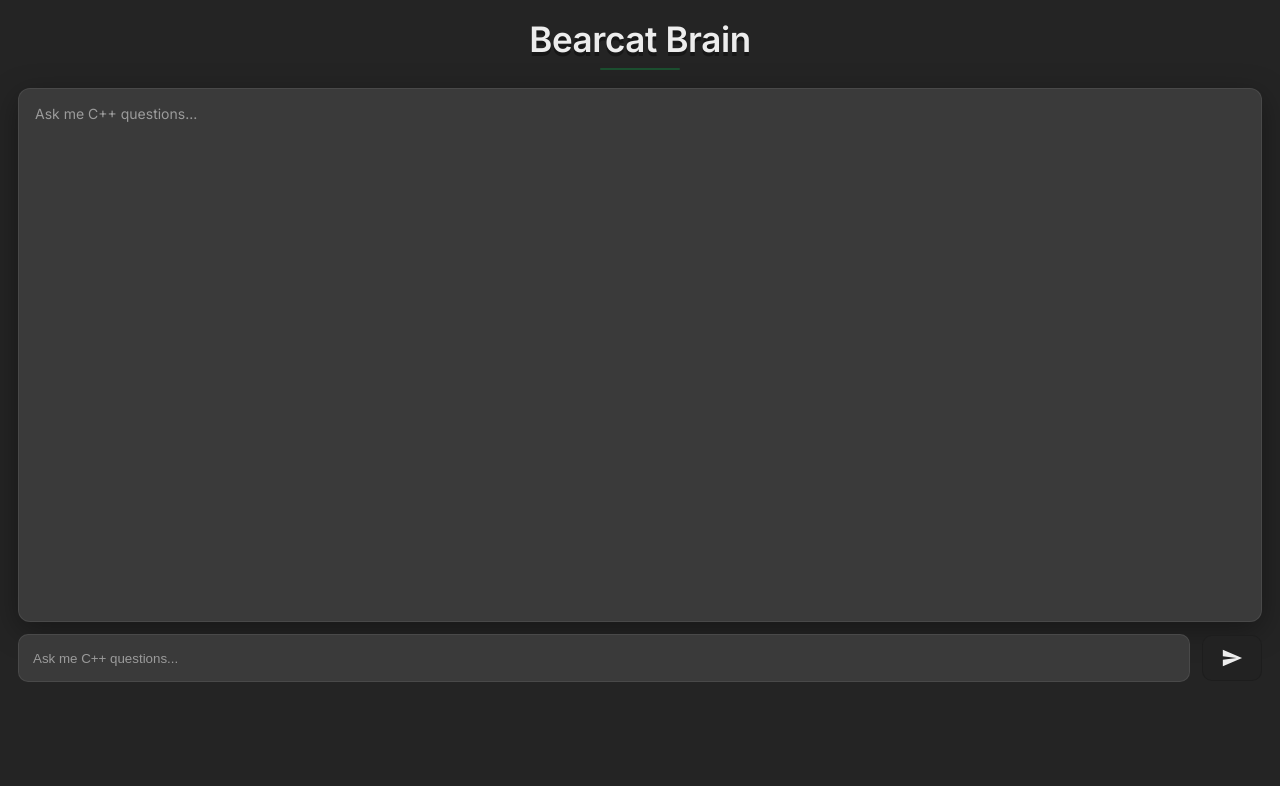
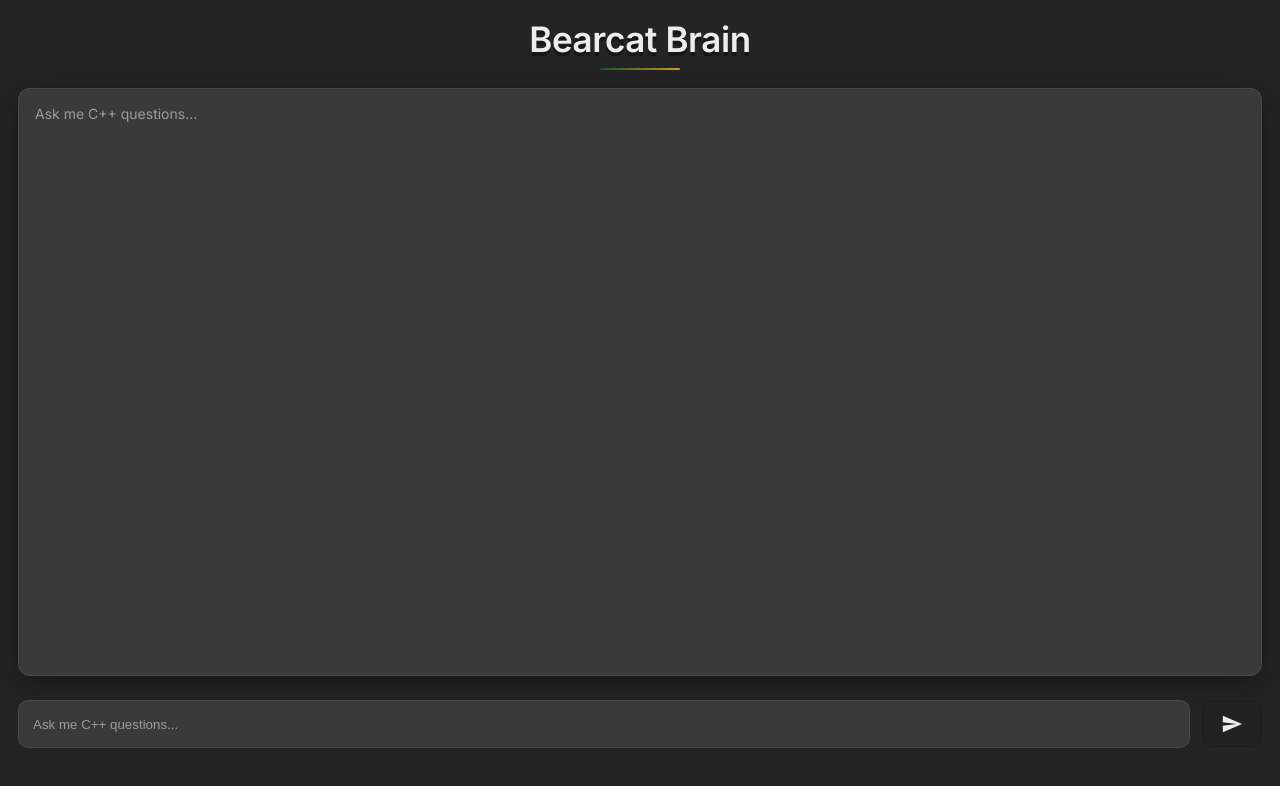
Before and after one commit to DylanSever/Bearcat-Brain, a React (Vite) app in the folder frontend/: page / in a window 1280 px wide. Shown: the top 786 px of the page. Built offline with nearby package versions, Linux system fonts and the light colour scheme.

Commit message:
UI Improvements P2

```diff
--- a/frontend/src/components/Chat.jsx
+++ b/frontend/src/components/Chat.jsx
@@ -79,9 +79,11 @@ export default function Chat() {
 
           {isLoading && (
             <div className="bb-msgRow bb-bot">
-              <div className="bb-bubble">Thinking...</div>
+              <div className="bb-bubble">
+                <span className="bb-dots"><i></i><i></i><i></i></span>
+              </div>
             </div>
-          )}
+            )}
 
         </div>
 
--- a/frontend/src/styles.css
+++ b/frontend/src/styles.css
@@ -71,13 +71,13 @@ button:focus-visible {
 }
 
 
-
 .bb-page {
   padding: 18px 18px 28px;
   color: var(--bb-text);
 }
 
 .bb-title {
+  color: var(--bb-text);
   text-align: center;
   margin: 0 0 18px 0;
   font-size: 35px;
@@ -93,18 +93,25 @@ button:focus-visible {
   width: 80px;
   height: 2px;
   margin: 8px auto 0;
-  background: var(--bb-green);
+  background: linear-gradient(90deg, var(--bb-green), var(--bb-gold));
   border-radius: 2px;
-  opacity: 0.85;
+  opacity: 0.9;
 }
 
 .bb-chatCard {
   width: 100%;
+  display: flex;
+  flex-direction: column;
+  height: calc(100vh - 140px);
+  gap: 12px;
 }
 
+
+
 .bb-chatWindow {
-  height: calc(100vh - 300px);
-  min-height: 360px;
+  flex: 1;
+  height: auto;
+  min-height: 0;
   /*width: 100%;*/
   background: var(--bb-panel);
   border-radius: var(--bb-radius);
@@ -112,9 +119,29 @@ button:focus-visible {
   border: 1px solid var(--bb-border);
   padding: 16px;
   overflow-y: auto;
+  scrollbar-width: thin;
+  scrollbar-color: rgba(0, 0, 0, 0.35) transparent;
 }
 
+.bb-chatWindow::-webkit-scrollbar {
+  width: 10px;
+}
 
+.bb-chatWindow::-webkit-scrollbar-track {
+  background: transparent;
+}
+
+.bb-chatWindow::-webkit-scrollbar-thumb {
+  background: rgba(217,173,38,0.25);
+  border-radius: 999px;
+  border: 3px solid rgba(0,0,0,0);
+  background-clip: padding-box;
+}
+
+.bb-chatWindow::-webkit-scrollbar-thumb:hover {
+  background: rgba(217,173,38,0.35);
+  background-clip: padding-box;
+}
 
 .bb-emptyHint {
   color: var(--bb-muted);
@@ -142,15 +169,12 @@ button:focus-visible {
 
 .bb-chatInput:focus {
   border-color: var(--bb-green);
+  box-shadow: 0 0 0 2px rgba(26,86,50,0.35);
 }
 
 
 .bb-chatInput::placeholder {
   color: var(--bb-muted);
-}
-
-.bb-chatInput:focus {
-  border-color: rgba(255, 255, 255, 0.18);
 }
 
 .bb-sendBtn {
@@ -169,7 +193,12 @@ button:focus-visible {
 
 .bb-sendBtn:hover {
  background: #262626;
- box-shadow: 0 0 0 1px var(--bb-green) inset;
+ box-shadow: 0 0 0 1px var(--bb-gold) inset;
+}
+
+.bb-sendBtn:active {
+  transform: scale(0.97);
+
 }
 
 .bb-msgRow {
@@ -186,6 +215,8 @@ button:focus-visible {
 }
 
 .bb-bubble {
+  background: rgba(0,0,0,0.14);
+  box-shadow: 0 1px 0 rgba(255,255,255,0.03);
   max-width: min(640px, 90%);
   padding: 10px 12px;
   border-radius: 12px;
@@ -194,15 +225,18 @@ button:focus-visible {
   white-space: pre-wrap;
   line-height: 1.4;
   font-size: 15px;
+  transition: transform 0.12s ease, box-shadow 0.18s ease, border-color 0.18s ease;
 }
 
 .bb-user .bb-bubble {
-  border-left: 3px solid var(--bb-gold);
+  border-left: 2px solid var(--bb-gold);
 }
 
 .bb-bot .bb-bubble {
-  border-left: 3px solid var(--bb-green);
+  border-left: 2px solid var(--bb-green);
 }
+
+
 
 .thinking {
   width: 18px;
@@ -213,6 +247,28 @@ button:focus-visible {
   animation: spin 0.8s linear infinite;
 }
 
+.bb-dots{
+  display: inline-flex;
+  gap: 4px;
+  align-items: center;
+}
+
+.bb-dots i{
+  width: 5px;
+  height: 5px;
+  border-radius: 999px;
+  background: rgba(255,255,255,0.75);
+  animation: bbDot 1.2s infinite ease-in-out;
+}
+
+.bb-dots i:nth-child(2){ animation-delay: .15s; }
+.bb-dots i:nth-child(3){ animation-delay: .3s; }
+
+@keyframes bbDot{
+  0%, 80%, 100% { transform: translateY(0); opacity: .45; }
+  40% { transform: translateY(-3px); opacity: 1; }
+}
+
 @keyframes spin {
   to {
     transform: rotate(360deg);
```
